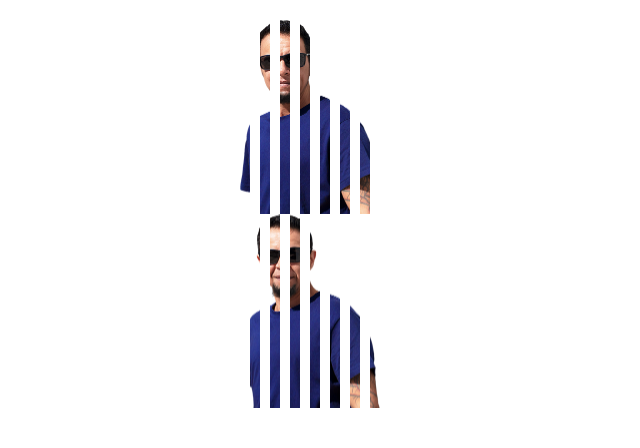
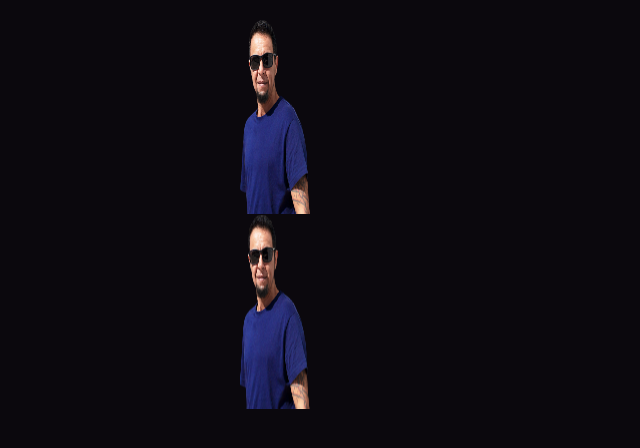
Before and after one commit to DorKatzir/Image-Interpolation, a plain HTML site: page index.html in a window 1280 px wide. Shown: the whole page, without its empty margins (0-640 px from the left). Drawn offline with nearby package versions, Linux system fonts and the light colour scheme.

Commit message:
completed

```diff
--- a/index.html
+++ b/index.html
@@ -6,7 +6,7 @@
     <link rel="stylesheet" href="https://cdn.jsdelivr.net/npm/water.css@2/out/water.css">
     <title>Canvas</title>
 </head>
-<body>
+<body style="background-color: #0B080D;">
     <!-- <canvas
         id="myCanvas"
         width="280" height="389"
@@ -24,7 +24,7 @@
         const ctx = myCanvas.getContext('2d')
         const {width, height} = myCanvas
         const imgWidth = width / 2
-        const shredSize = 10
+        const shredSize = 1
 
         const shreddedImages = []
 
@@ -53,12 +53,22 @@
 
             [
                 { x: left, y: up, s: 1 },
+                { x: left + shredSize, y: up, s: 1 }
+            ],
+
+            [
+                { x: left, y: up, s: 1 },
                 { x: left + shredSize, y: down, s: 1 }
             ],
 
             [
                 { x: left, y: up, s: 0 },
-                { x: left + shredSize, y: down, s: 0 }
+                { x: left, y: down, s: 0 }
+            ],
+
+            [
+                { x: left, y: up, s: 0 },
+                { x: left, y: down, s: 0 }
             ],
 
             [
```
